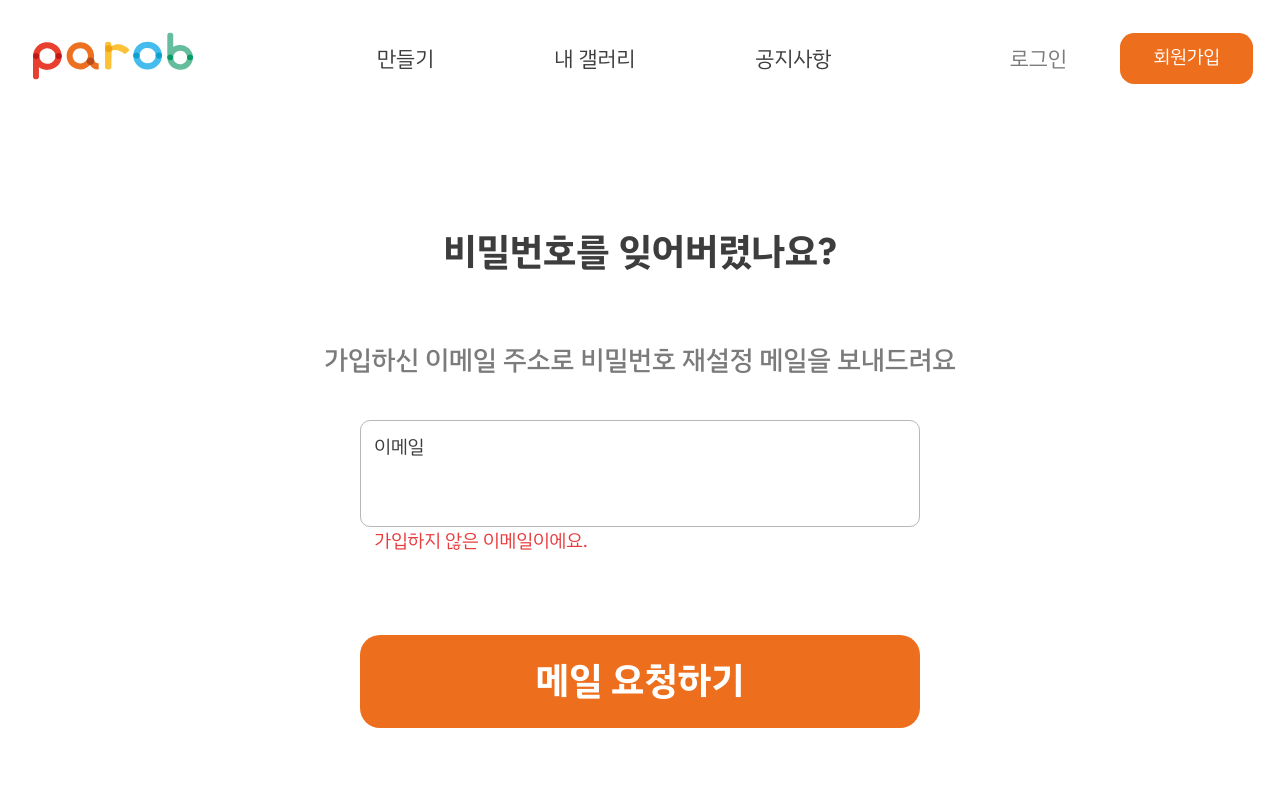
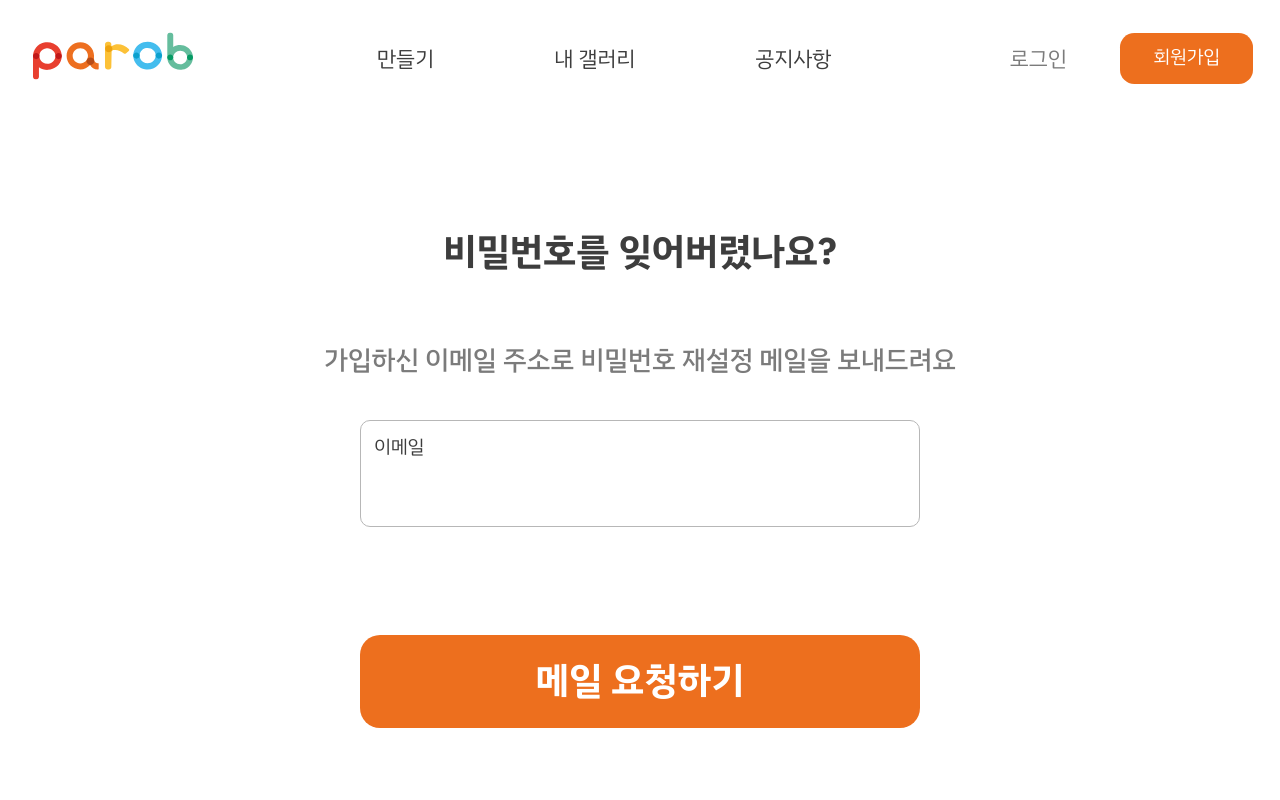
Before and after one commit to yoojin1119/ParobFrontG, a Next.js app: page /login/findpassword in a window 1280 px wide. Shown: the top 800 px of the page. Built offline with nearby package versions, Linux system fonts and the light colour scheme.

Commit message:
비밀번호 찾기 에러 메시지 수정

```diff
--- a/src/pages/join/snsjoin.jsx
+++ b/src/pages/join/snsjoin.jsx
@@ -73,7 +73,6 @@ export default function ExpiredPasswordPage (){
       else{
         setError(true)
         e.preventDefault()
-        console.log('빈칸빈칸')
       }
     }
 
@@ -92,9 +91,10 @@ export default function ExpiredPasswordPage (){
                     type="text"
                     value={nickName}
                     onChange={handleInputChange}
+                    maxLength={20}
                   ></Input>
                   <SubTextBox>
-                      <Message>이미 존재하거나,사용할 수 없는 별명이에요.</Message>
+                      {error ? <Message>이미 존재하거나,사용할 수 없는 별명이에요.</Message> : null}
                   </SubTextBox>
               </InputBox>
               <SelectBox>
--- a/src/pages/login/findpassword.jsx
+++ b/src/pages/login/findpassword.jsx
@@ -1,8 +1,10 @@
 import styled from "styled-components"
+import { useState } from "react";
 import Header from "../../Component/layout/component/header";
 import Footer from "../../Component/layout/component/Footer"
 
 export default function FindPasswordPage (){
+    const [mailError, setMailError] = useState(false)
     return(
         <Container>
             <Header />
@@ -19,7 +21,7 @@ export default function FindPasswordPage (){
                       type="text"
                     ></Input>
                     <SubTextBox>
-                        <Message>가입하지 않은 이메일이에요.</Message>
+                        {mailError ? <Message>가입하지 않은 이메일이에요.</Message> : null}
                     </SubTextBox>
                 </InputBox>
                     <FindBtn>메일 요청하기</FindBtn>
--- a/src/pages/login/modifiedpassword.jsx
+++ b/src/pages/login/modifiedpassword.jsx
@@ -65,6 +65,7 @@ const onSubmit = () => {
                         value={password}
                         onChange={handleInputChange}
                         type={passwordType.type}
+                        maxLength={16}
                       >
                       </Input>
                       <Btnwrap>
```
